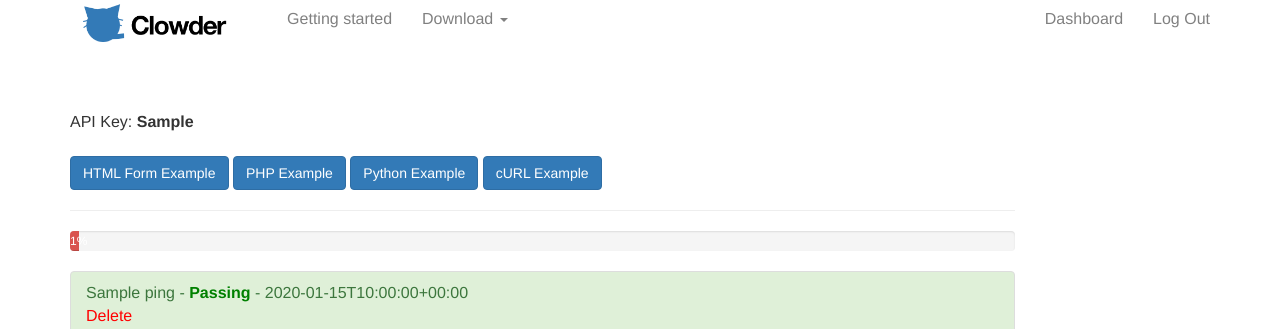
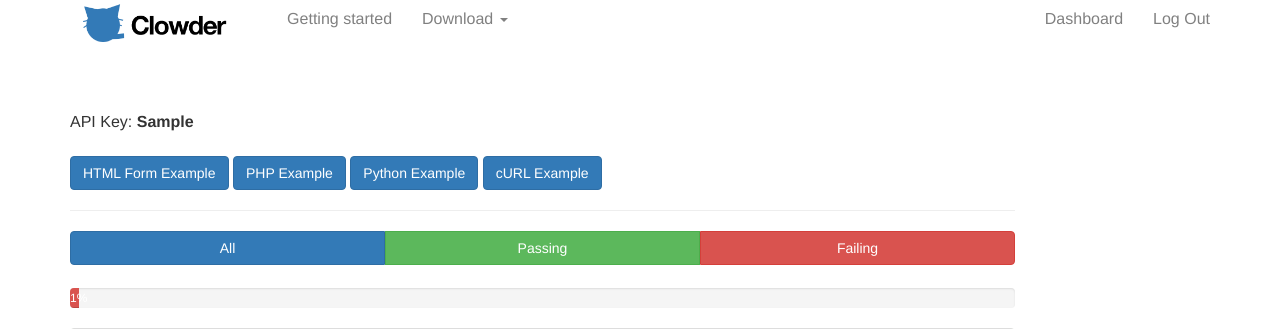
Before and after one commit to keithhackbarth/clowder_server, a Django app: template clowder_server/templates/dashboard.html in a window 1280 px wide. Shown: the part 16-345 px from the top of the page. Run offline with Django 3.2, Linux system fonts and the light colour scheme; a user stored in the database is signed in; tables that the repository leaves empty hold one stand-in row (values such as "Sample post"); the template is opened without the code that fills it: values that come from a table or form of the project are taken from there, most other values are stand-ins (such as "Sample title", 1, 10 or a date in 2020); some libraries are stand-ins or nearby versions.

Commit message:
Add Filter Buttons

```diff
--- a/clowder_server/templates/dashboard.html
+++ b/clowder_server/templates/dashboard.html
@@ -135,6 +135,18 @@ $clowder->ok([
           <strong>To get started check out the examples above</strong>
         </div>
         {% else %}
+        <div class="btn-group btn-group-justified" role="group" aria-label="...">
+          <div class="btn-group" role="group">
+            <button type="button" class="btn btn-primary">All</button>
+          </div>
+          <div class="btn-group" role="group">
+            <button type="button" class="btn btn-success">Passing</button>
+          </div>
+          <div class="btn-group" role="group">
+            <button type="button" class="btn btn-danger">Failing</button>
+          </div>
+        </div>
+        <div style="clear:both">&nbsp;</div>
         <div class="progress">
           <div class="progress-bar {% if percent_passing >= 95 %}progress-bar-success{% elif percent_passing >= 75 %}progress-bar-warning{% else %}progress-bar-danger{% endif %}" role="progressbar" aria-valuenow="{{ percent_passing }}" aria-valuemin="0" aria-valuemax="100" style="width: {{ percent_passing }}%">
             <span>{{ percent_passing }}% Passing ({{ num_passing }} / {{ total_num_pings }})</span>
```
